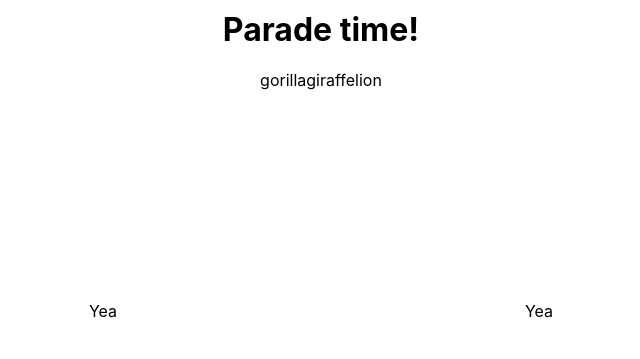
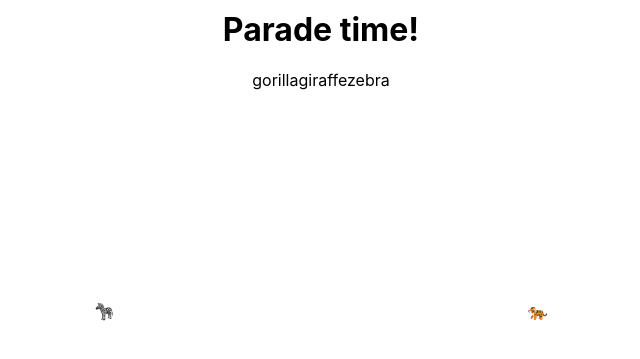
Before and after one commit to viccaruso/react-busy-zoo-from-scratch, a React (Create React App) app: page / in a window 1280 px wide. Shown: the part 349-708 px from the top of the page, without its empty margins (319-959 px from the left). Built offline with nearby package versions, Linux system fonts and the light colour scheme.

Commit message:
AnimalEmoji component rendering emoji to screen

```diff
--- a/src/AnimalEmoji.js
+++ b/src/AnimalEmoji.js
@@ -1,10 +1,14 @@
 import React from 'react';
 import './AnimalEmoji.css';
 
-export default function AnimalEmoji() {
+export default function AnimalEmoji({ animal }) {
   return (
-    <div>
-      Yea
-    </div>
+    <span>
+      { animal === 'gorilla' && '🦍'}
+      { animal === 'zebra' && '🦓'}
+      { animal === 'llama' && '🦙'}
+      { animal === 'tiger' && '🐅'}
+      { animal === 'giraffe' && '🦒'}
+    </span>
   );
 }
--- a/src/App.js
+++ b/src/App.js
@@ -7,7 +7,7 @@ import { useState } from 'react';
 function App() {
   // State
   const [isOpen, setIsOpen] = useState(false);
-  const [parade, setParade] = useState(['gorilla', 'giraffe', 'lion']);
+  const [parade, setParade] = useState(['gorilla', 'giraffe', 'zebra']);
 
   return (
     <div className="App">
@@ -18,8 +18,8 @@ function App() {
         <Parade parade={parade} setParade={setParade}/>
       </div>
       <div className='zoo-fight'>
-        <AnimalEmoji />
-        <AnimalEmoji />
+        <AnimalEmoji animal={'zebra'}/>
+        <AnimalEmoji animal={'tiger'}/>
       </div>
     </div>
   );
```
